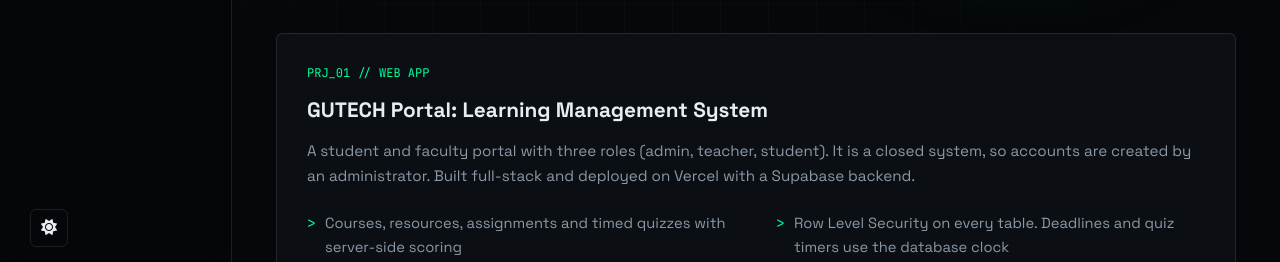
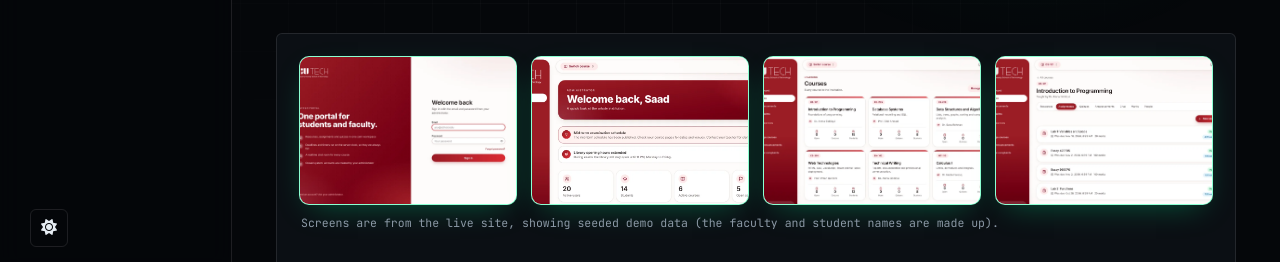
Before and after one commit to Phoenix191001/saad-portfolio, a plain HTML site: page projects.html in a window 1280 px wide. Shown: the part 525-787 px from the top of the page. Drawn offline with Linux system fonts and the light colour scheme.

Commit message:
Add GUTECH Portal screenshots to its project card
Login, admin dashboard, courses and a course assignments page captured
from the live site (demo seed data only).

Co-Authored-By: Claude Sonnet 5.5 <noreply@anthropic.com>
Claude-Session: https://claude.ai/code/session_01VZwizPZD8ZQZdYDVHt7xoK

```diff
--- a/projects.html
+++ b/projects.html
@@ -80,6 +80,13 @@
 
                 <div class="projects-grid">
                     <div class="project-card project-wide card reveal">
+                        <div class="shot-strip four">
+                            <figure data-caption="GUTECH Portal: Login: closed system, accounts are created by an administrator"><img src="lms-login.webp" alt="GUTECH Portal login screen on a red background" loading="lazy"></figure>
+                            <figure data-caption="GUTECH Portal: Admin dashboard: announcements, user and course counts, quick actions"><img src="lms-dashboard.webp" alt="GUTECH Portal administrator dashboard with announcements and counts of users, students, courses and complaints" loading="lazy"></figure>
+                            <figure data-caption="GUTECH Portal: Courses: every course with its teacher, open assignments, quizzes and students"><img src="lms-courses.webp" alt="GUTECH Portal courses page with six course cards" loading="lazy"></figure>
+                            <figure data-caption="GUTECH Portal: Course page: assignments with due dates, marks and submission counts"><img src="lms-assignments.webp" alt="GUTECH Portal course page showing assignments with due dates, marks and submissions" loading="lazy"></figure>
+                        </div>
+                        <p class="shot-note">Screens are from the live site, showing seeded demo data (the faculty and student names are made up).</p>
                         <div class="project-content">
                             <span class="project-num">PRJ_01 // WEB APP</span>
                             <h3>GUTECH Portal: Learning Management System</h3>
--- a/style.css
+++ b/style.css
@@ -1007,3 +1007,7 @@ img { max-width: 100%; display: block; }
   .shot-strip { display: flex; overflow-x: auto; scroll-snap-type: x mandatory; padding-bottom: 6px; }
   .shot-strip figure { flex: 0 0 min(82vw, 420px); scroll-snap-align: start; }
 }
+
+.shot-strip.four { grid-template-columns: repeat(4, 1fr); }
+.shot-strip.four figure { aspect-ratio: 16 / 11; }
+@media (max-width: 992px) { .shot-strip.four figure { flex: 0 0 min(82vw, 420px); } }
```
Also changed, not shown: portfolio.json (+7 -1 lines), lms-assignments.webp (added), lms-courses.webp (added), lms-dashboard.webp (added), lms-login.webp (added).
